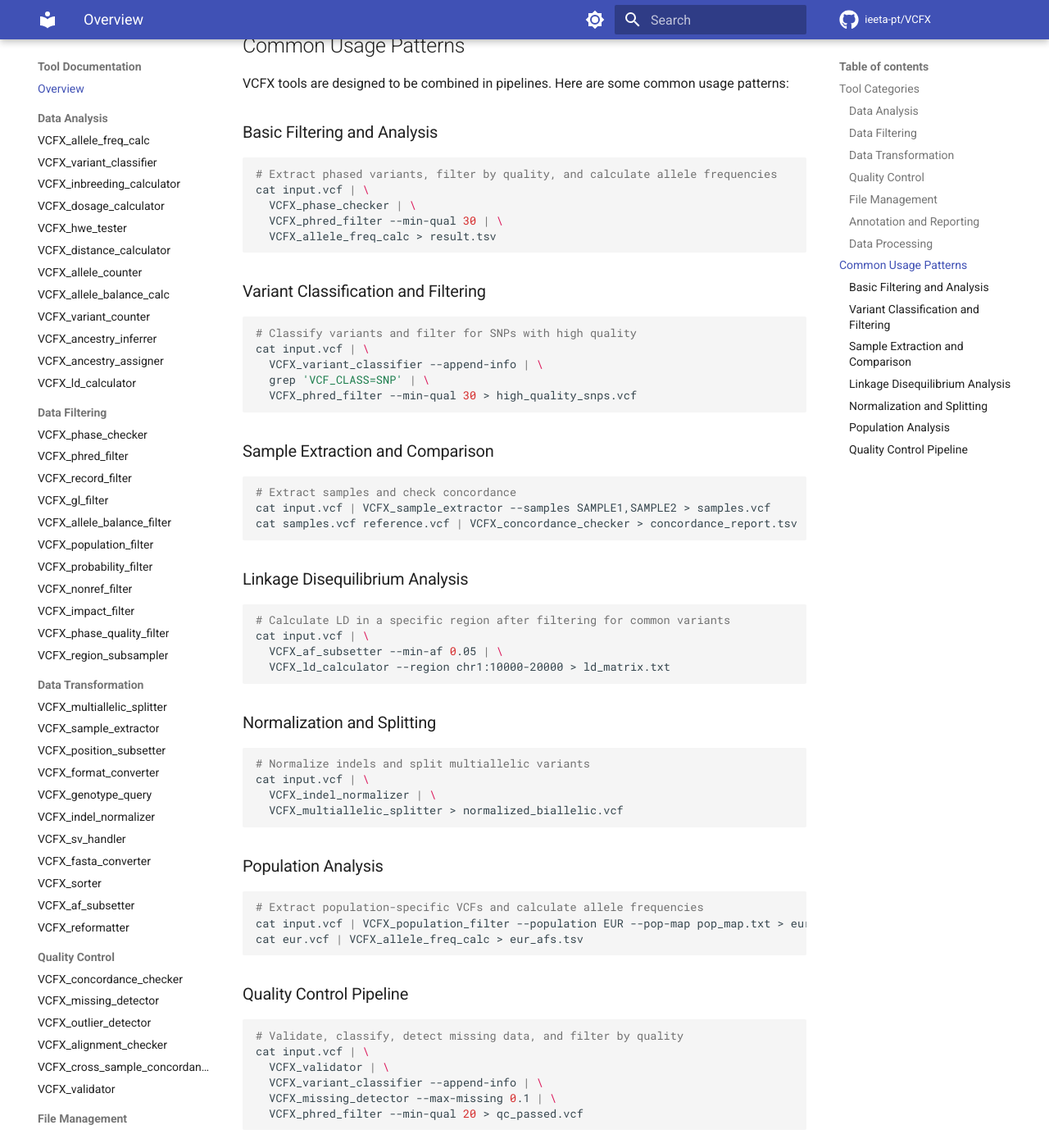
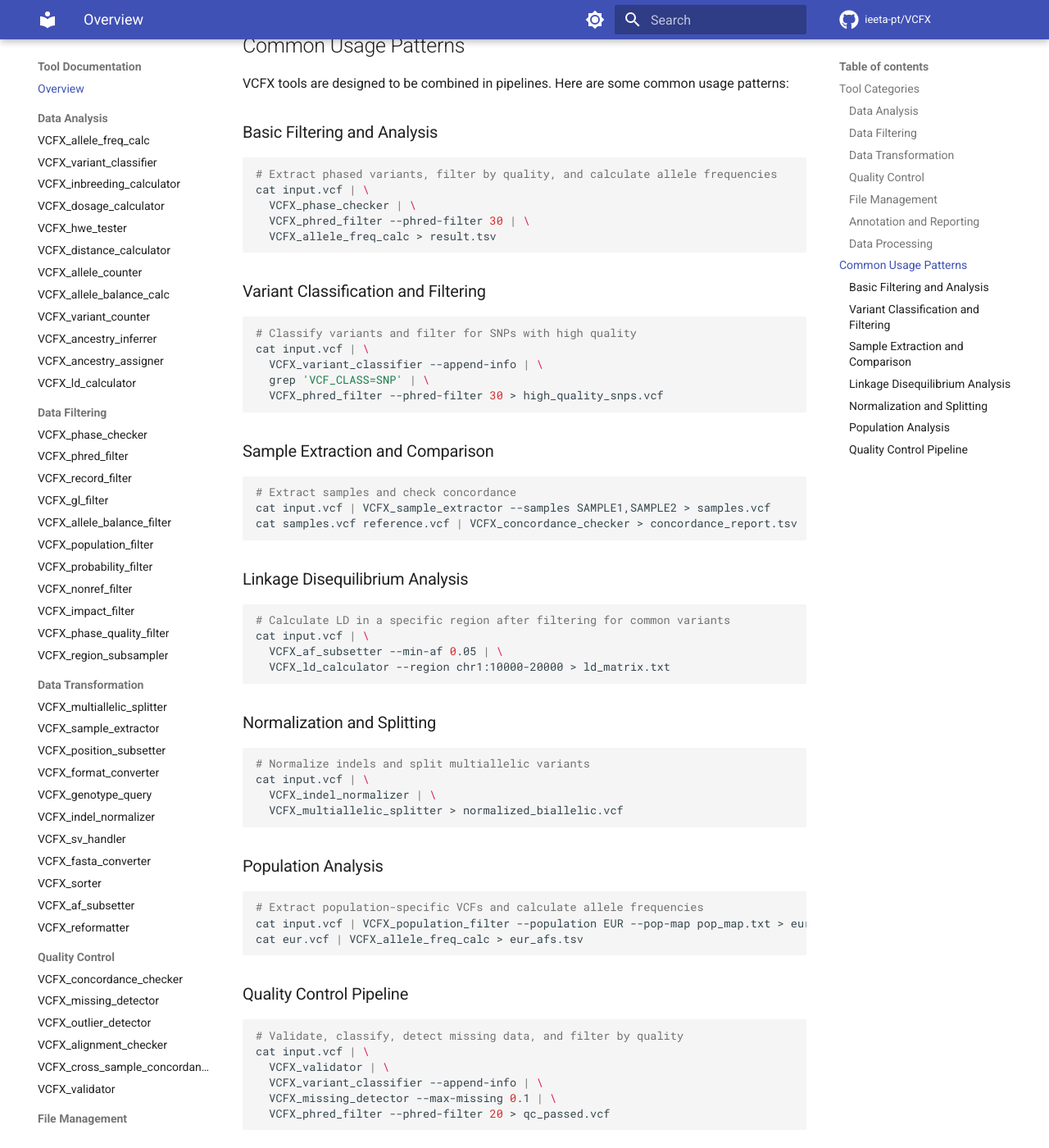
Before and after one commit to jorgeMFS/VCFX, an MkDocs documentation site: the page built from docs/tools_overview.md, in a window 1280 px wide and 1400 px high, scrolled down 3332 px. Shown: the whole window at 82% size. Built offline with MkDocs 1.6.1 and Material for MkDocs 9.7.7, drawn with Linux system fonts in a browser that asks for light colours; comment, search, counter and statistics services are not loaded.

Commit message:
docs: update phred_filter usage

````diff
--- a/docs/tools_overview.md
+++ b/docs/tools_overview.md
@@ -112,7 +112,7 @@ VCFX tools are designed to be combined in pipelines. Here are some common usage
 # Extract phased variants, filter by quality, and calculate allele frequencies
 cat input.vcf | \
   VCFX_phase_checker | \
-  VCFX_phred_filter --min-qual 30 | \
+  VCFX_phred_filter --phred-filter 30 | \
   VCFX_allele_freq_calc > result.tsv
 ```
 
@@ -123,7 +123,7 @@ cat input.vcf | \
 cat input.vcf | \
   VCFX_variant_classifier --append-info | \
   grep 'VCF_CLASS=SNP' | \
-  VCFX_phred_filter --min-qual 30 > high_quality_snps.vcf
+  VCFX_phred_filter --phred-filter 30 > high_quality_snps.vcf
 ```
 
 ### Sample Extraction and Comparison
@@ -168,5 +168,5 @@ cat input.vcf | \
   VCFX_validator | \
   VCFX_variant_classifier --append-info | \
   VCFX_missing_detector --max-missing 0.1 | \
-  VCFX_phred_filter --min-qual 20 > qc_passed.vcf
+  VCFX_phred_filter --phred-filter 20 > qc_passed.vcf
 ```
````
Also changed, not shown: docs/VCFX_nonref_filter.md (+1 -1 lines), docs/index.md (+1 -1 lines), docs/quickstart.md (+2 -2 lines).
